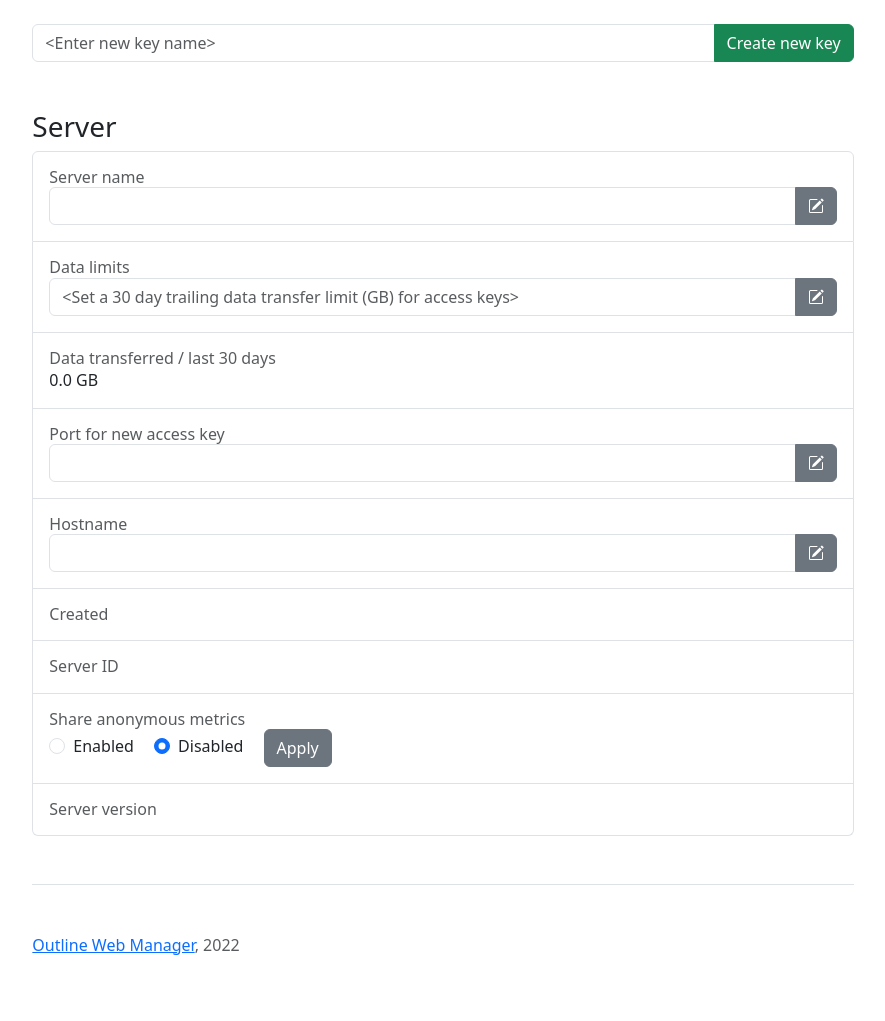
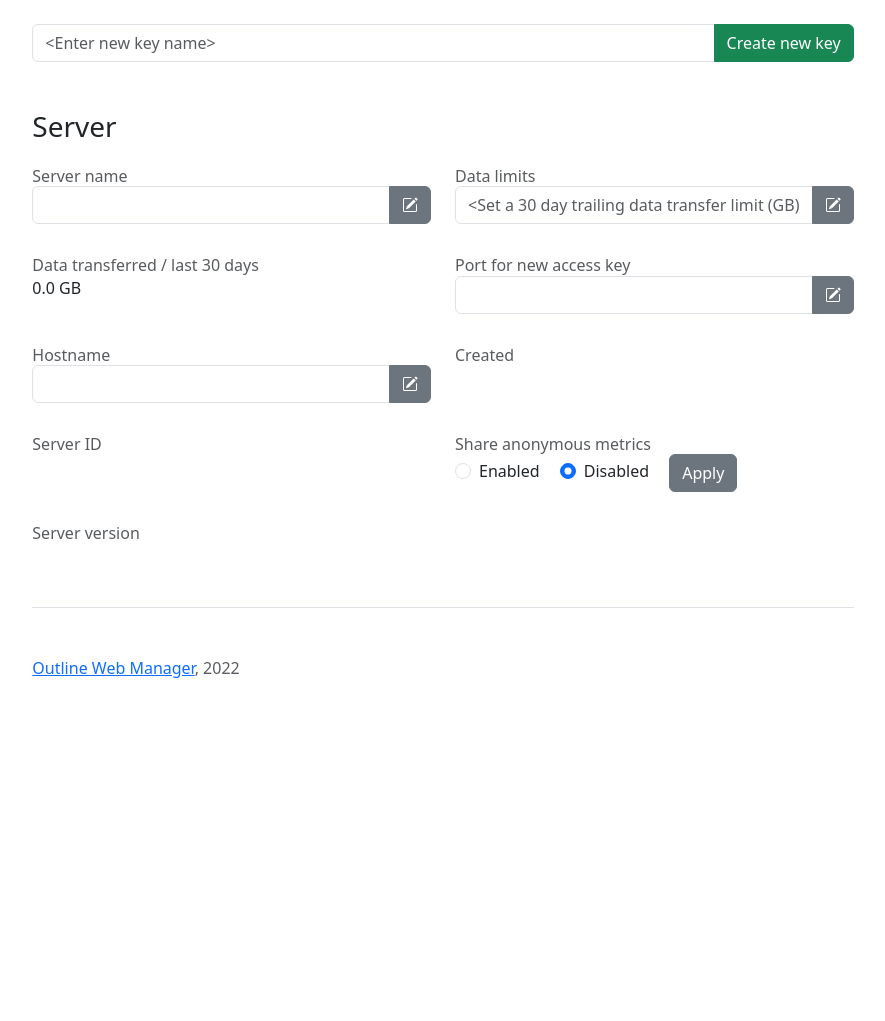
Before and after one commit to ilyhan2009/outline_web_manager, a FastAPI app: template outline_web_manager/templates/main.html in a window 1280 px wide. Shown: the part 220-1241 px from the top of the page, without its empty margins (197-1082 px from the left). After the commit the page ends 898 px from the top, so only its background shows below. Run offline with FastAPI, Linux system fonts and the light colour scheme; the template is opened without the code that fills it, so the values that code supplies are empty; some libraries are stand-ins or nearby versions.

Commit message:
grid-row server info

```diff
--- a/outline_web_manager/templates/main.html
+++ b/outline_web_manager/templates/main.html
@@ -169,8 +169,10 @@
         </form>
 
         <h3>Server</h3>
-        <div class="list-group w-auto">
-          <a class="list-group-item d-flex gap-3 py-3" aria-current="true">
+        <div id="server-grid">
+          <div class="row grid-row">
+              <div class="col-sm-6">
+                <a class="list-group-item py-3" aria-current="true">
               <div class="d-flex gap-2 w-100 justify-content-between">
                 <div class="w-100">
                   <h6 class="mb-0 opacity-75">Server name</h6>
@@ -188,7 +190,9 @@
                 </div>
               </div>
             </a>
-          <a class="list-group-item d-flex gap-3 py-3" aria-current="true">
+              </div>
+              <div class="col-sm-6">
+                <a class="list-group-item py-3" aria-current="true">
               <div class="d-flex gap-2 w-100 justify-content-between">
                 <div class="w-100">
                   <h6 class="mb-0 opacity-75">Data limits</h6>
@@ -214,7 +218,11 @@
                 </div>
               </div>
         </a>
-          <a class="list-group-item d-flex gap-3 py-3" aria-current="true">
+              </div>
+          </div>
+          <div class="row grid-row">
+              <div class="col-sm-6">
+                <a class="list-group-item py-3" aria-current="true">
               <div class="d-flex gap-2 w-100 justify-content-between">
                 <div class="w-100">
                   <h6 class="mb-0 opacity-75">Data transferred / last 30 days</h6>
@@ -222,7 +230,9 @@
                 </div>
               </div>
       </a>
-          <a class="list-group-item d-flex gap-3 py-3" aria-current="true">
+              </div>
+              <div class="col-sm-6">
+                <a class="list-group-item py-3" aria-current="true">
               <div class="d-flex gap-2 w-100 justify-content-between">
                 <div class="w-100">
                   <h6 class="mb-0 opacity-75">Port for new access key</h6>
@@ -240,7 +250,11 @@
                 </div>
               </div>
             </a>
-          <a class="list-group-item d-flex gap-3 py-3" aria-current="true">
+              </div>
+          </div>
+          <div class="row grid-row">
+              <div class="col-sm-6">
+                <a class="list-group-item py-3" aria-current="true">
               <div class="d-flex gap-2 w-100 justify-content-between">
                 <div class="w-100">
                   <h6 class="mb-0 opacity-75">Hostname</h6>
@@ -258,7 +272,9 @@
                 </div>
               </div>
           </a>
-          <a class="list-group-item d-flex gap-3 py-3" aria-current="true">
+              </div>
+              <div class="col-sm-6">
+                <a class="list-group-item py-3" aria-current="true">
               <div class="d-flex gap-2 w-100 justify-content-between">
                 <div class="w-100">
                   <h6 class="mb-0 opacity-75">Created</h6>
@@ -266,7 +282,11 @@
                 </div>
               </div>
             </a>
-          <a class="list-group-item d-flex gap-3 py-3" aria-current="true">
+              </div>
+          </div>
+          <div class="row grid-row">
+              <div class="col-sm-6">
+                <a class="list-group-item py-3" aria-current="true">
               <div class="d-flex gap-2 w-100 justify-content-between">
                 <div class="w-100">
                   <h6 class="mb-0 opacity-75">Server ID</h6>
@@ -274,7 +294,9 @@
                 </div>
               </div>
             </a>
-          <a class="list-group-item d-flex gap-3 py-3" aria-current="true">
+              </div>
+              <div class="col-sm-6">
+                <a class="list-group-item py-3" aria-current="true">
               <div class="d-flex gap-2 w-100 justify-content-between">
                 <div>
                   <h6 class="mb-0 opacity-75">Share anonymous metrics</h6>
@@ -292,7 +314,11 @@
                 </div>
               </div>
             </a>
-          <a class="list-group-item d-flex gap-3 py-3" aria-current="true">
+              </div>
+          </div>
+          <div class="row grid-row">
+              <div class="col-sm-12">
+                <a class="list-group-item py-3" aria-current="true">
                 <div class="d-flex gap-2 w-100 justify-content-between">
                   <div class="w-100">
                     <h6 class="mb-0 opacity-75">Server version</h6>
@@ -300,6 +326,8 @@
                   </div>
                 </div>
               </a>
+              </div>
+          </div>
         </div>
       </main>
 
```
Lines whose indentation alone changed are shown as unchanged.
